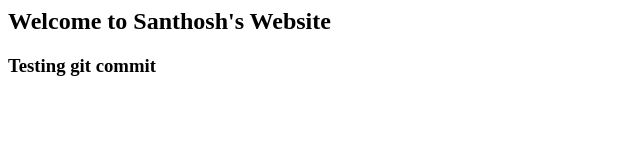
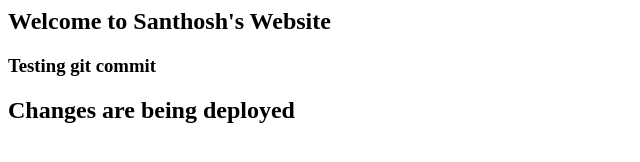
Before and after one commit to santhoshgande/POC-CICD, a plain HTML site: page index.html in a window 1280 px wide. Shown: the whole page, without its empty margins (0-640 px from the left). Drawn offline with Linux system fonts and the light colour scheme.

Commit message:
first deployments

```diff
--- a/index.html
+++ b/index.html
@@ -3,5 +3,6 @@
         <body>
                 <h2>Welcome to Santhosh's Website</h2>
 		<h3>Testing git commit</h3>
+		<h2>Changes are being deployed</h2>
         </body>
 </html>
```
